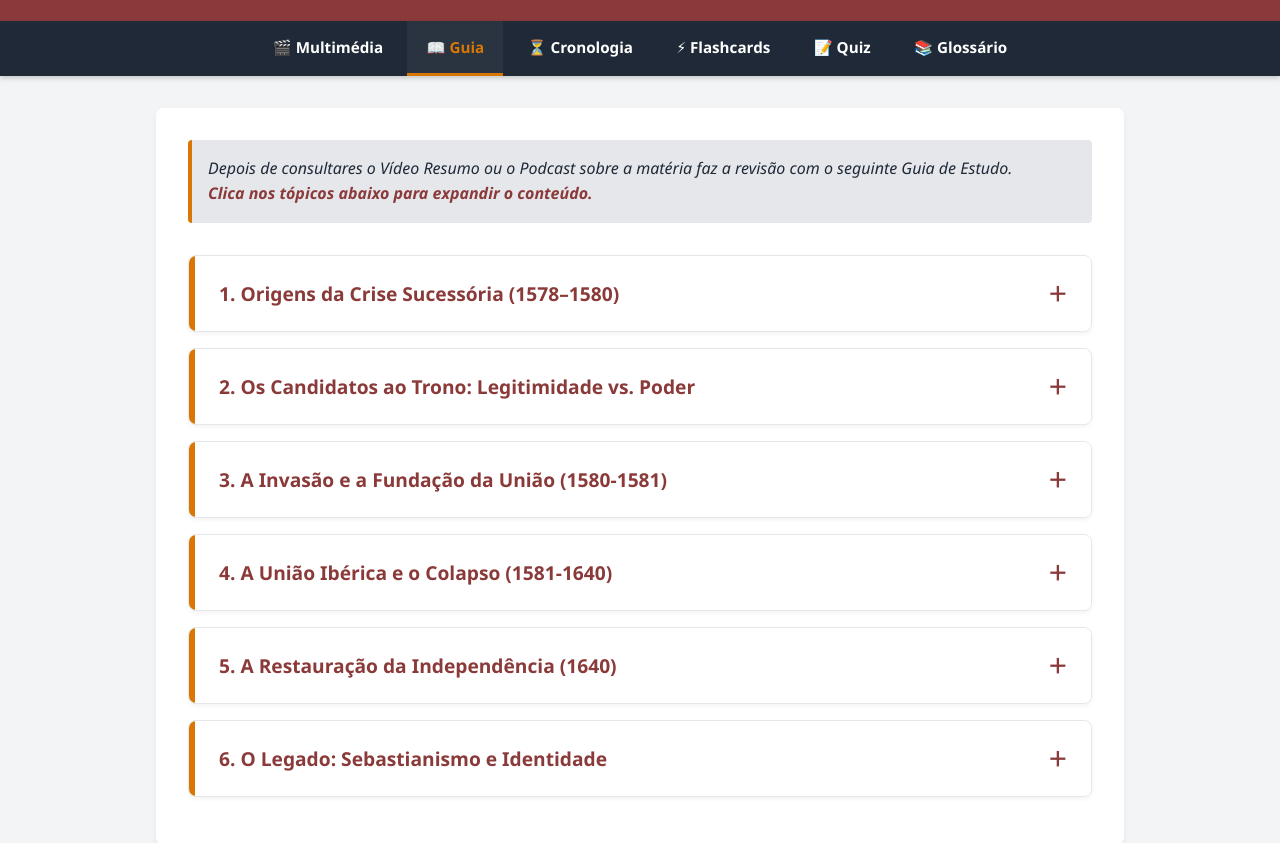
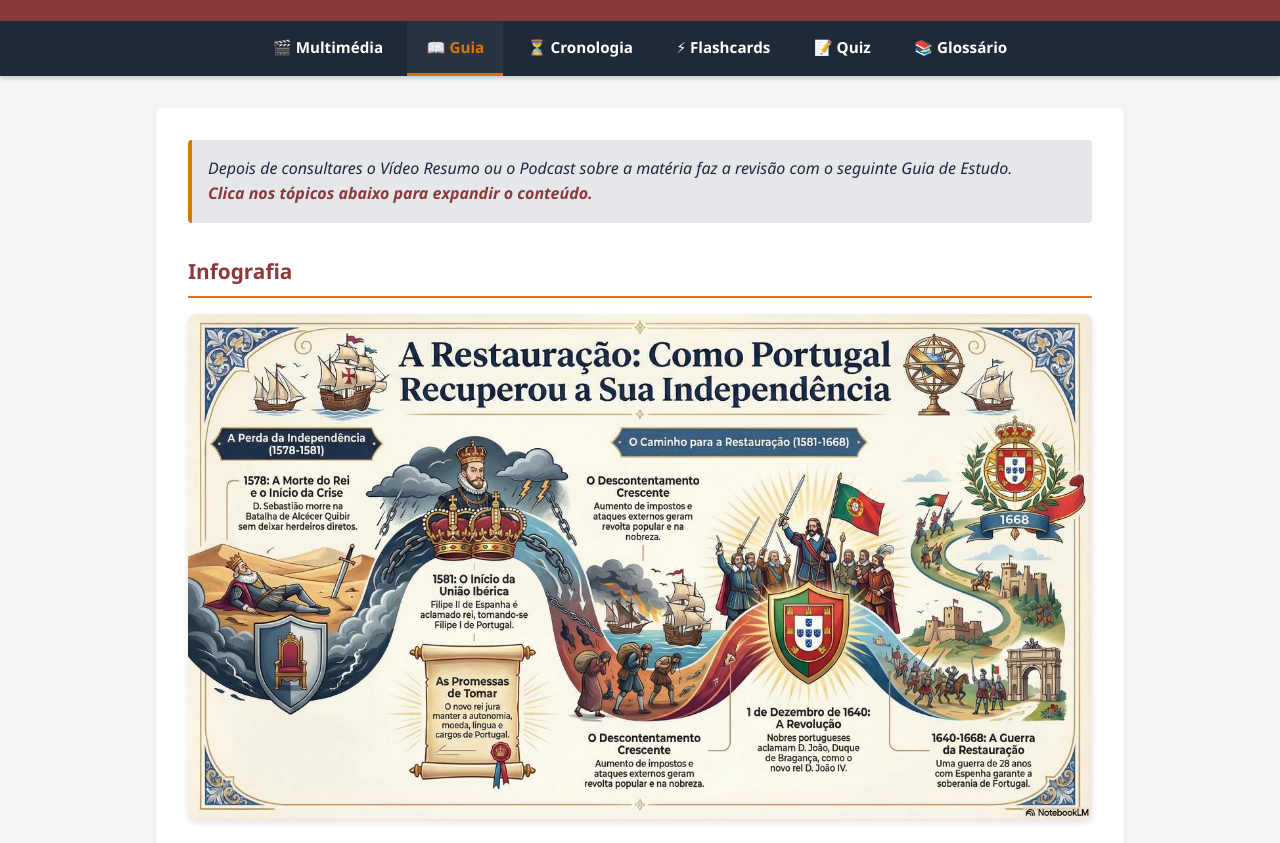
Before and after one commit to profteofar/1640, a plain HTML site: page index.html in a window 1280 px wide. Shown: the part 107-950 px from the top of the page. Drawn offline with Linux system fonts and the light colour scheme.

Commit message:
Add files via upload

```diff
--- a/index.html
+++ b/index.html
@@ -847,6 +847,12 @@
             <p style="margin-bottom: 2rem; font-style: italic; color: var(--secondary); background: #e5e7eb; padding: 1rem; border-left: 4px solid var(--accent); border-radius: 4px;">
                 Depois de consultares o Vídeo Resumo ou o Podcast sobre a matéria faz a revisão com o seguinte Guia de Estudo. <br><strong>Clica nos tópicos abaixo para expandir o conteúdo.</strong>
             </p>
+
+            <!-- INFOGRAFIA (NOVO) -->
+            <div style="margin-bottom: 2rem; text-align: center;">
+                <h3 style="text-align: left; color: var(--primary); border-bottom: 2px solid var(--accent); padding-bottom: 0.5rem; margin-bottom: 1rem;">Infografia</h3>
+                <img src="./infografia.jpg" alt="Infografia Resumo União Ibérica" style="max-width: 100%; height: auto; border-radius: 8px; box-shadow: 0 4px 6px rgba(0,0,0,0.1);">
+            </div>
 
             <div class="study-guide-accordion">
 
```
